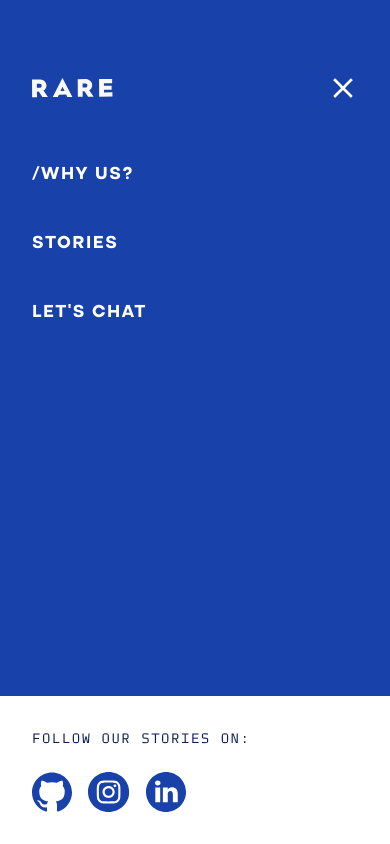
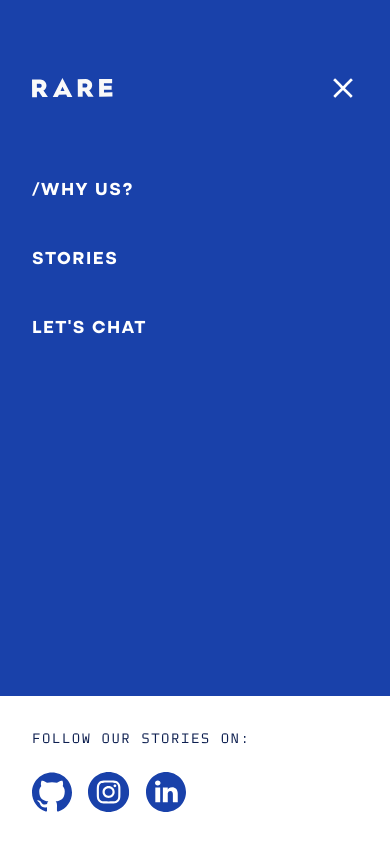
Before and after one commit to rareagency/rare.fi, a Next.js app: page / in a window 390 px wide. Both pictures are taken after a click on the element 343 px from the left and 87 px from the top of the page. Shown: the top 844 px of the page. Built offline with nearby package versions, Linux system fonts and the light colour scheme; a small style sheet from the web is missing.

Commit message:
minor padding fix

```diff
--- a/components/Nav/NavBar.tsx
+++ b/components/Nav/NavBar.tsx
@@ -82,7 +82,7 @@ const NavBar: React.FC<{ theme?: "dark" | "light" }> = ({
         </div>
 
         <div className={`${menuIsOpen ? 'fixed w-full h-screen overflow-hidden animate-blur-in' : 'hidden'} inset-0 bg-action-purple z-20 flex flex-col`}>
-          <section className="flex flex-1 flex-col content-start pt-40 px-4">
+          <section className="flex flex-1 flex-col content-start pt-44 px-4">
             {links.map((link) => (
               <div key={link.text} className="pb-10 text-left">
                 <NavItem
```
